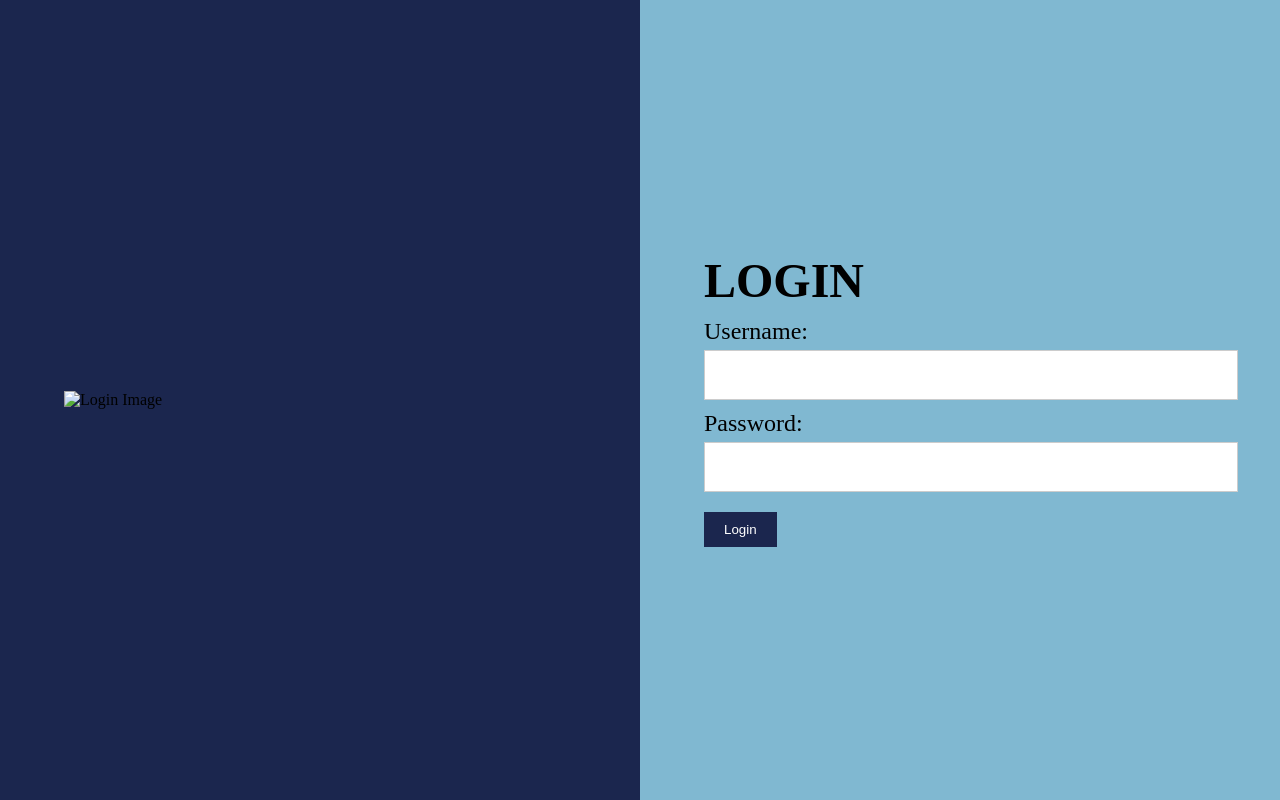
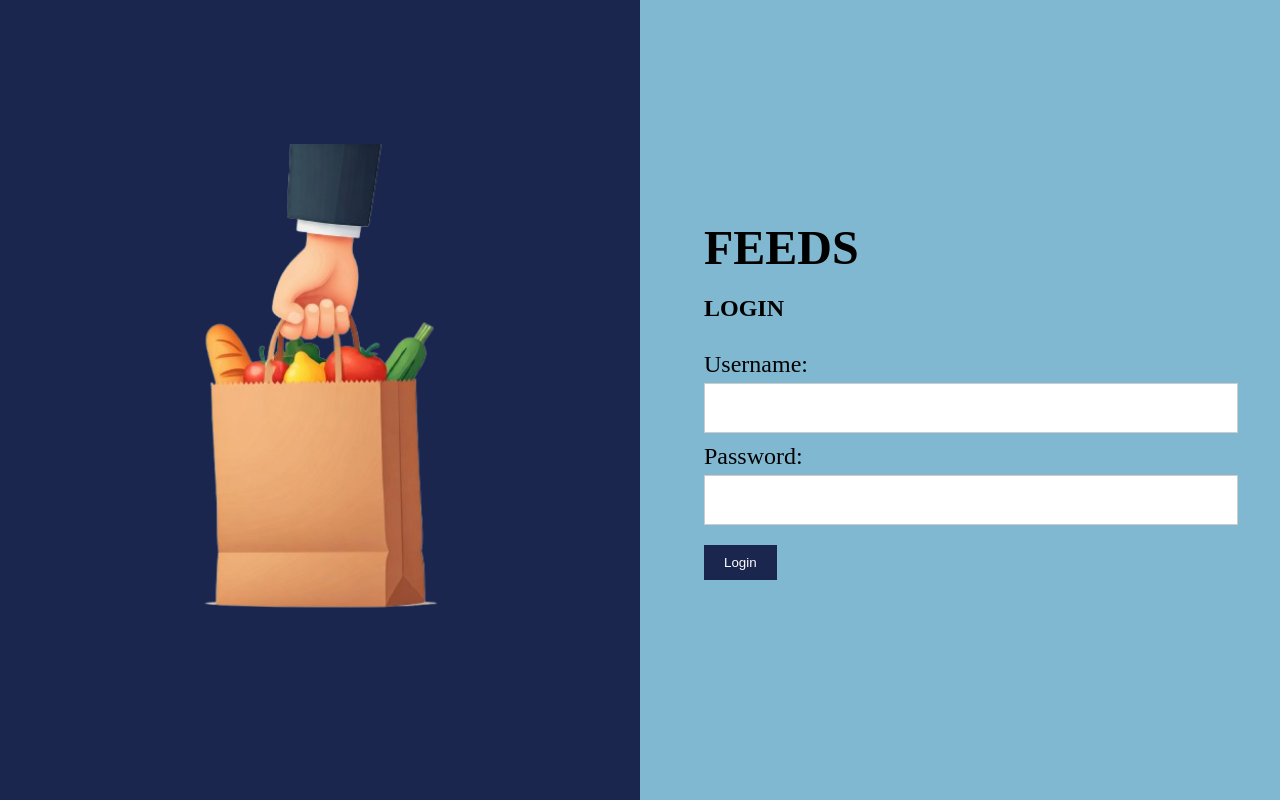
Before and after one commit to George5683/FEEDS, a website: page Resources/HTML/login.html in a window 1280 px wide. Drawn offline with Linux system fonts and the light colour scheme; files whose address does not match are found by name.

Commit message:
Refining login page

```diff
--- a/Resources/HTML/login.html
+++ b/Resources/HTML/login.html
@@ -4,15 +4,16 @@
     <meta charset="UTF-8">
     <meta name="viewport" content="width=device-width, initial-scale=1.0">
     <title>Login Page</title>
-    <link rel="stylesheet" href="/CSS/login.css">
+    <link rel="stylesheet" href="../CSS/login.css">
 </head>
 <body>
     <div class="left-side">
-        <img src="PNG/logo.png" alt="Login Image">
+        <img src="../PNG/logo.png" alt="Login Image">
     </div>
     <div class="right-side">
         <div class="form-container">
-            <h1>LOGIN</h1>
+            <h1>FEEDS</h1>
+            <h2>LOGIN</h2>
             <form>
                 <label for="username">Username:</label>
                 <input type="text" id="username" name="username" required>
```
